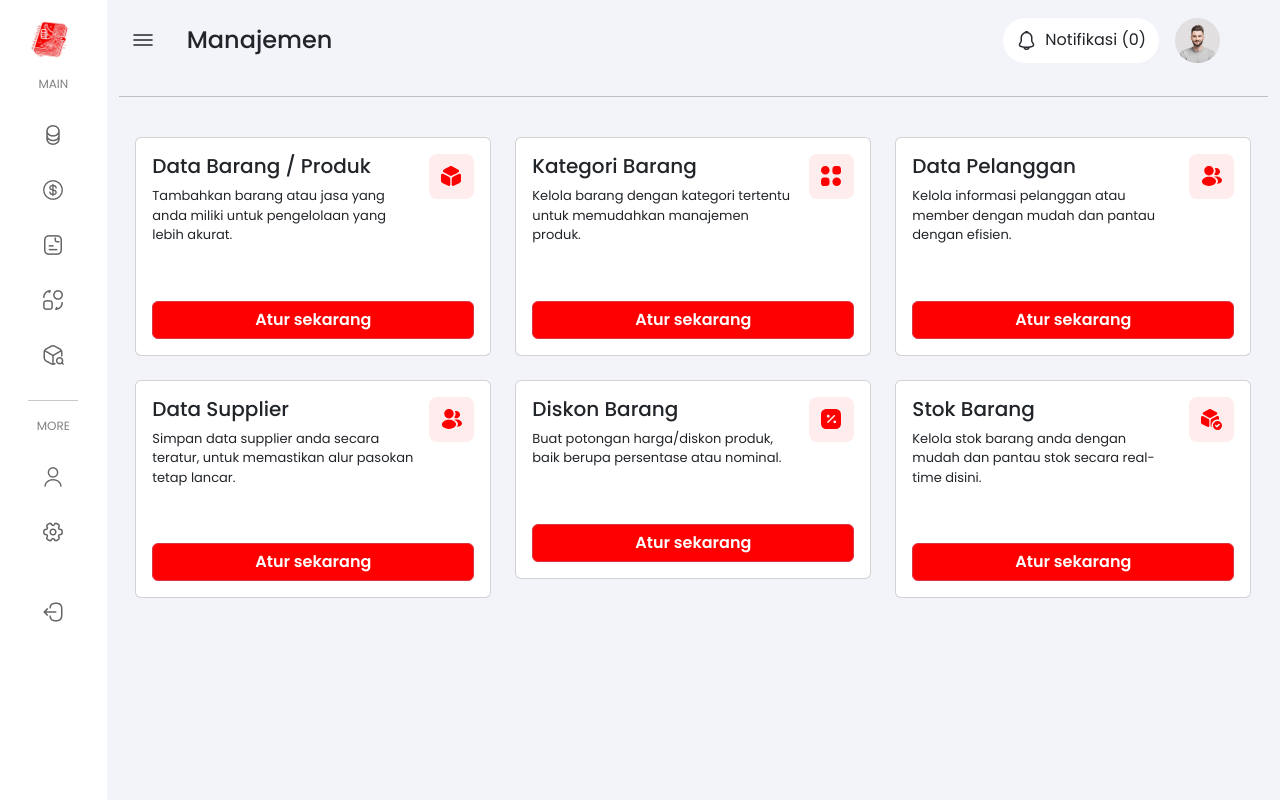
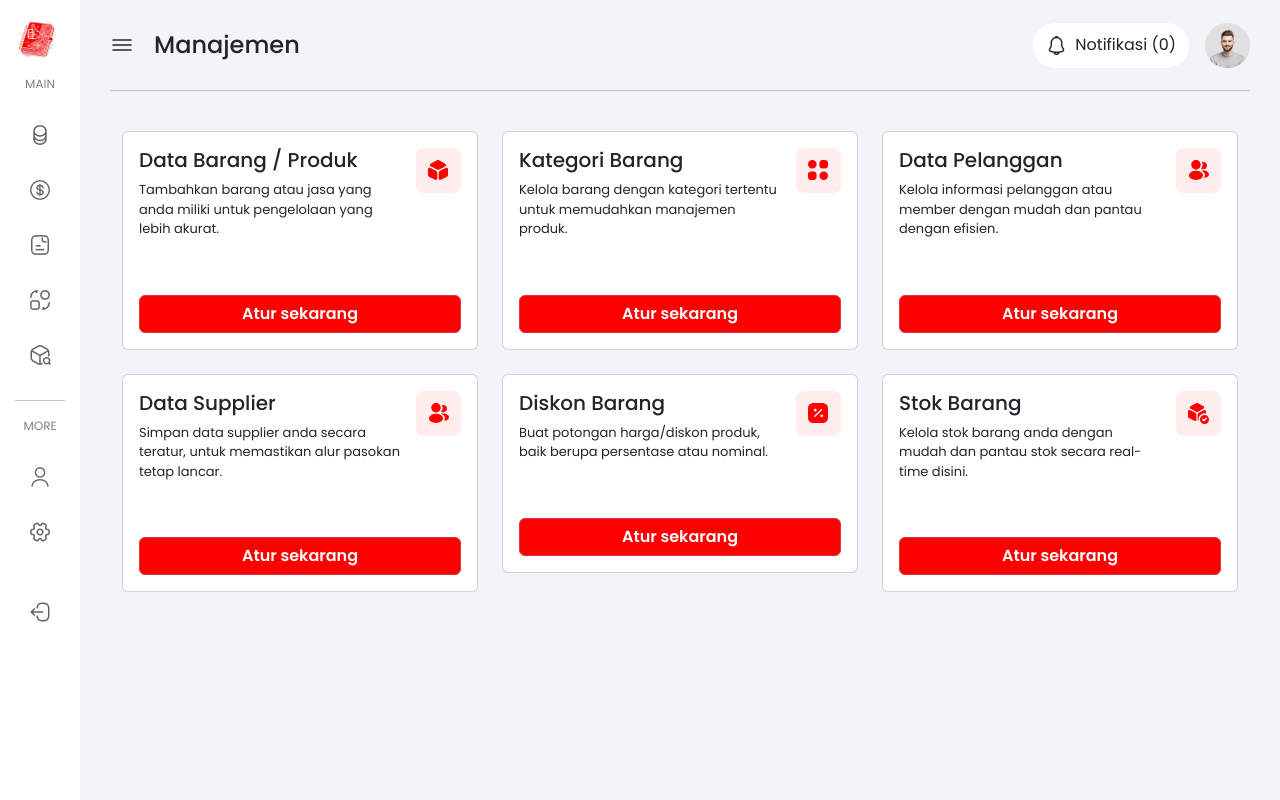
Before and after one commit to muhammad-ramdani/Kasir-App, a React (Vite) app: page / in a window 1280 px wide. Built offline with nearby package versions, Linux system fonts and the light colour scheme.

Commit message:
Benerin Layout

```diff
--- a/src/App.tsx
+++ b/src/App.tsx
@@ -19,6 +19,7 @@ import InformasiToko from "./Pages/Pengaturan/InformasiToko";
 // import StrukPage from "./Pages/transaksi/struck";
 // import Shift from "./Pages/shift/shift";
 import DataBarang from "./Pages/manajemen/dataBarang";
+import KategoriBarang from "./Pages/manajemen/kategoriBarang";
 
 function App() {
     return (
@@ -33,6 +34,7 @@ function App() {
                 <Route path="/reset-berhasil" element={<ResetBerhasil />} />
                 <Route path="/register" element={<Register />} />
                 <Route path="/databarang" element={<DataBarang />} />
+                <Route path="/katogori-barang" element={<KategoriBarang />} />
                 {/* Pages laporan */}
                 <Route path="/laporan" element={<Laporan />} />
                 <Route path="/laporan-transaksi" element={<LaporanTransaksi />} />
--- a/src/Layout/Layout.css
+++ b/src/Layout/Layout.css
@@ -8,6 +8,7 @@
 
 .sidebar {
    height: 100vh;
+   width: 80px;
    background-color: #ffffff !important;
 }
 
--- a/src/Layout/Layout.tsx
+++ b/src/Layout/Layout.tsx
@@ -97,11 +97,11 @@ const Layout: React.FC<LayoutProps> = ({ children, titlePage }) => {
                         </section>
                     </div>
                 </div>
-                <div className="col-11">
-                    <header className="header-menu">
+                <div className="col">
+                    <header className="header-menu" style={{ padding: "0px 18px", margin: "5px 0px" }}>
                         <div className="header-left">
                             {/* Hamburger Button */}
-                            <button className="btn button-hamburger" type="button" data-bs-toggle="offcanvas" data-bs-target="#offcanvasSidebar" aria-controls="offcanvasSidebar">
+                            <button className="btn button-hamburger px-0" type="button" data-bs-toggle="offcanvas" data-bs-target="#offcanvasSidebar" aria-controls="offcanvasSidebar">
                                 <img src={images.hamburger} alt="hamburger menu" className="hamburger-menu" />
                             </button>
                             <span className="title-page">{titlePage}</span>
@@ -115,10 +115,10 @@ const Layout: React.FC<LayoutProps> = ({ children, titlePage }) => {
                                 Notifikasi <span>(0)</span>
                             </button>
 
-              <img src={images.person} alt="user" className="me-5 ms-3" onClick={handleClickProfile} />
+                            <img src={images.person} alt="user" className="ms-3" onClick={handleClickProfile} />
                         </div>
                     </header>
-          <hr />
+                    <hr style={{ margin: "0px 18px 16px 18px" }} />
 
                     {/* Offcanvas Sidebar */}
                     <div className="offcanvas offcanvas-start" tabIndex={-1} id="offcanvasSidebar" aria-labelledby="offcanvasSidebarLabel">
--- a/src/Pages/manajemen/dataBarang.tsx
+++ b/src/Pages/manajemen/dataBarang.tsx
@@ -813,8 +813,8 @@ function DataBarang() {
                     aria-labelledby="exampleModalLabel"
                     aria-hidden="true"
                 >
-                    <div className="modal-dialog modal-dialog-scrollable" style={{ width: 605 }}>
-                        <div className="modal-content shadow rounded-4 p-0" style={{ width: 605 }}>
+                    <div className="modal-dialog modal-dialog-scrollable" style={{ width: 900 }}>
+                        <div className="modal-content shadow rounded-4 p-0" style={{ width: 900 }}>
                             <div
                                 className="modal-header"
                                 style={{ margin: "32px 32px 0 32px", padding: "0 0 18px 0" }}
```
Also changed, not shown: src/Pages/manajemen/kategoriBarang.tsx (+23 -5 lines). Lines whose indentation alone changed are shown as unchanged.
